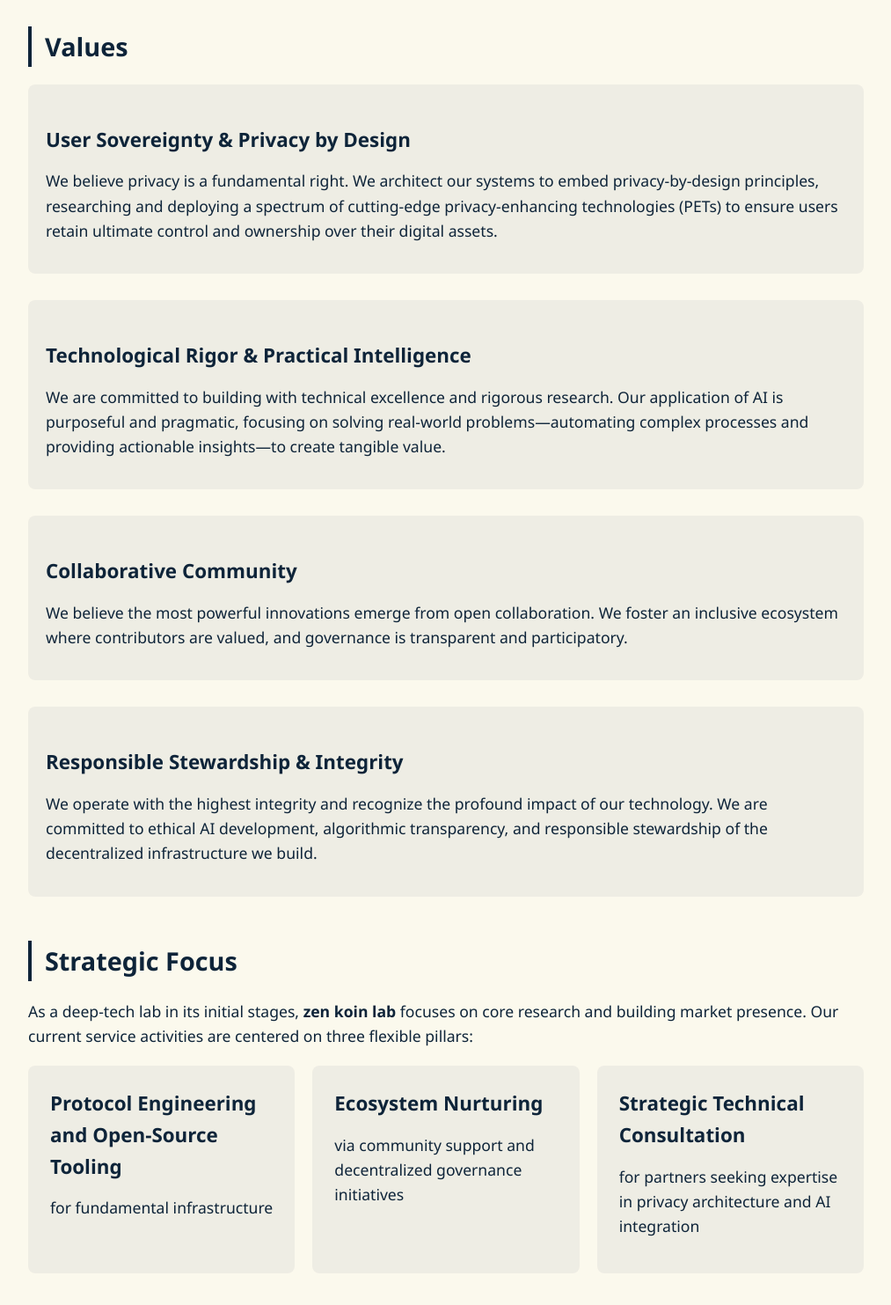
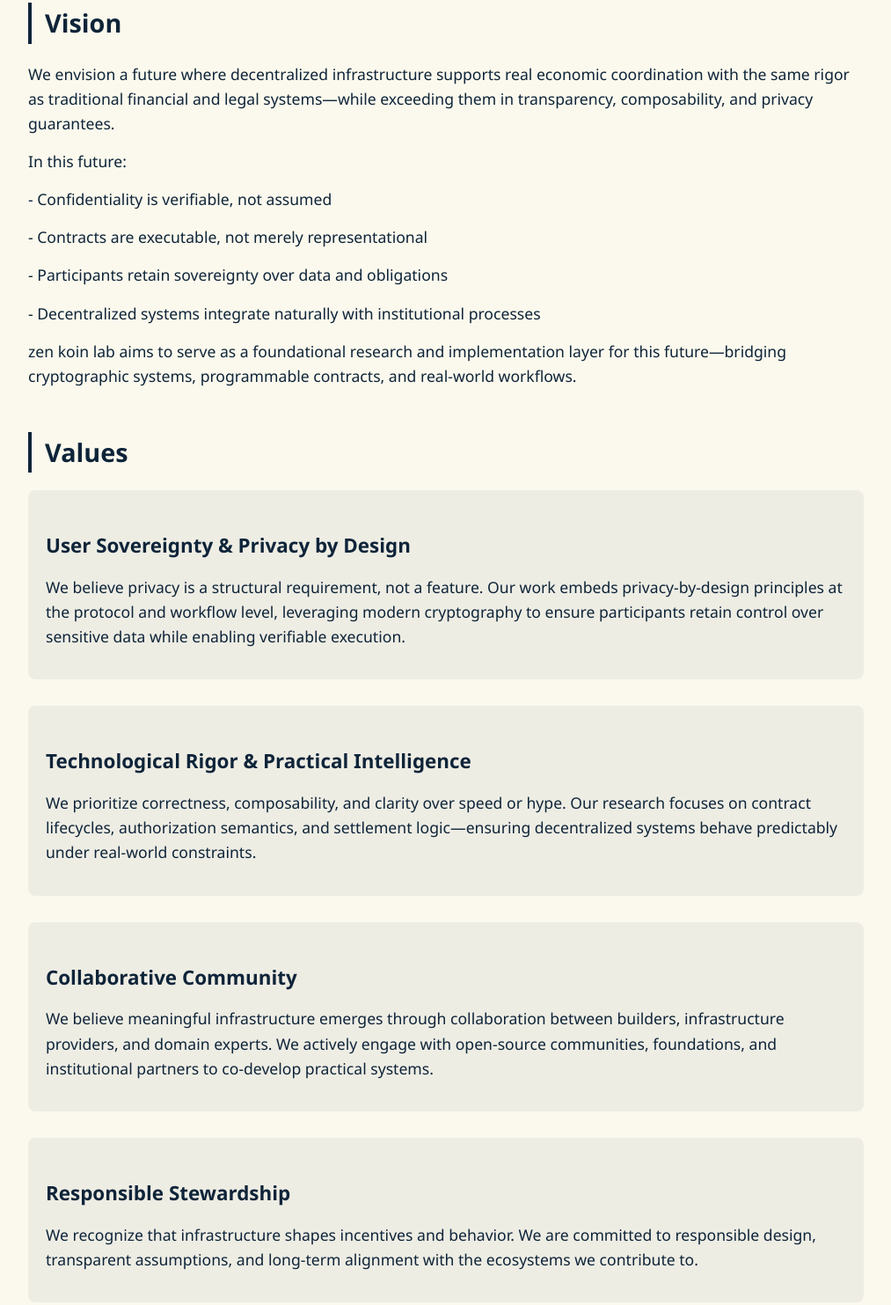
Before and after one commit to zkoinlab/zkoinweb, a plain HTML site: page index.html in a window 1280 px wide. Shown: the part 1269-2752 px from the top of the page at 88% size, without its empty margins (258-1271 px from the left). Drawn offline with Linux system fonts and the light colour scheme.

Commit message:
Add files via upload

```diff
--- a/index.html
+++ b/index.html
@@ -342,24 +342,39 @@
                 <img src="logo.png" alt="zen koin lab logo" class="logo-image">
                 <div class="logo-text">無相實驗室</div>
             </div>
-            <p class="tagline">Intelligent Infrastructure for a Private Future.</p>
+            <p class="tagline">Programmable Workflows for Confidential Markets.</p>
         </header>
 
         <section id="introduction">
             <h2>Introduction</h2>
-            <p><strong>zen koin lab</strong> is a deep-technology research lab operating at the cutting-edge intersection of artificial intelligence and advanced cryptography. We architect foundational infrastructure that is inherently secure, highly scalable, and built upon comprehensive privacy frameworks. Our mission is to pioneer a new paradigm where decentralized systems are not only trustworthy and transparent but also intelligently autonomous and accessible to all. We are building the core components for a future defined by <span class="highlight">verifiable confidentiality</span> and empowered community growth.</p>
+            <p><strong>zen koin lab</strong> is a deep-technology research lab operating at the intersection of distributed systems, advanced cryptography, and programmable workflows. We design and validate foundational infrastructure that is inherently secure, privacy-preserving, and aligned with real-world institutional processes.</p>
 
-            <p>In fulfilling this mission, our key <span class="highlight">Roles and Responsibilities</span> extend beyond engineering. We are committed to <span class="highlight">educating the public</span> on the critical importance and mechanics of blockchain privacy technologies, <span class="highlight">sharing technical resources and knowledge</span> openly with the developer community, and <span class="highlight">uniting like-minded contributors</span> who share our vision for collaborative decentralized development.</p>
+            <p>Our work focuses on building execution-layer primitives for decentralized systems—where confidentiality, correctness, and multi-party coordination are first-class concerns. Rather than pursuing speculative financialization, we concentrate on verifiable workflows, contract-based settlement, and privacy-by-design architectures that support real economic activity.</p>
+
+            <p>Beyond engineering, we view education and ecosystem collaboration as core responsibilities. We contribute technical research and open resources to the developer community, engage with infrastructure partners and foundations, and collaborate with domain experts to ensure decentralized technologies are grounded in practical, production-relevant use cases.</p>
         </section>
 
         <section id="mission">
             <h2>Mission</h2>
-            <p>Our mission is to democratize access to secure, intelligent, and scalable decentralized technologies. We achieve this by engineering robust, privacy-preserving infrastructure and strategically deploying AI to enhance user experience, optimize network operations, and foster sustainable ecosystem growth. We are committed to equipping developers, creators, and organizations with the tools required to build and participate in a more private, efficient, and collaborative Web3 future.</p>
+            <p>Our mission is to enable secure, private, and programmable coordination for decentralized and institutional systems.</p>
+
+            <p>We achieve this by:<p>
+                <p>- Engineering privacy-preserving infrastructure and contract models<p>
+                <p>- Applying automation and intelligence to workflow execution, not speculation<p>
+                <p>- Supporting developers and organizations in modeling real-world processes—such as trade settlement, asset servicing, and multi-party agreements—on decentralized infrastructure<p>
+            <p>Our goal is to make privacy-preserving, contract-based systems usable, verifiable, and economically meaningful in real-world settings.<p>
         </section>
 
         <section id="vision">
             <h2>Vision</h2>
-            <p>We envision a world where decentralized networks and artificial intelligence coexist synergistically to create a <span class="highlight">global digital commons</span> that is both intelligently autonomous and fundamentally trustworthy. We aim to be the foundational layer for this future—a world where individuals have sovereign control over their data, where verifiable confidentiality is a standard, and where AI acts as a <span class="highlight">trusted collaborator</span> in community governance and value creation.</p>
+            <p>We envision a future where decentralized infrastructure supports real economic coordination with the same rigor as traditional financial and legal systems—while exceeding them in transparency, composability, and privacy guarantees.</p>
+
+            <p>In this future:<p>
+                <p>- Confidentiality is verifiable, not assumed<p>
+                <p>- Contracts are executable, not merely representational<p>
+                <p>- Participants retain sovereignty over data and obligations<p>
+                <p>- Decentralized systems integrate naturally with institutional processes<p>
+            <p>zen koin lab aims to serve as a foundational research and implementation layer for this future—bridging cryptographic systems, programmable contracts, and real-world workflows.<p>
         </section>
 
         <section id="values">
@@ -367,39 +382,39 @@
             <ul class="values-list">
                 <li>
                     <h3>User Sovereignty & Privacy by Design</h3>
-                    <p>We believe privacy is a fundamental right. We architect our systems to embed privacy-by-design principles, researching and deploying a spectrum of cutting-edge privacy-enhancing technologies (PETs) to ensure users retain ultimate control and ownership over their digital assets.</p>
+                    <p>We believe privacy is a structural requirement, not a feature. Our work embeds privacy-by-design principles at the protocol and workflow level, leveraging modern cryptography to ensure participants retain control over sensitive data while enabling verifiable execution.</p>
                 </li>
                 <li>
                     <h3>Technological Rigor & Practical Intelligence</h3>
-                    <p>We are committed to building with technical excellence and rigorous research. Our application of AI is purposeful and pragmatic, focusing on solving real-world problems—automating complex processes and providing actionable insights—to create tangible value.</p>
+                    <p>We prioritize correctness, composability, and clarity over speed or hype. Our research focuses on contract lifecycles, authorization semantics, and settlement logic—ensuring decentralized systems behave predictably under real-world constraints.</p>
                 </li>
                 <li>
                     <h3>Collaborative Community</h3>
-                    <p>We believe the most powerful innovations emerge from open collaboration. We foster an inclusive ecosystem where contributors are valued, and governance is transparent and participatory.</p>
+                    <p>We believe meaningful infrastructure emerges through collaboration between builders, infrastructure providers, and domain experts. We actively engage with open-source communities, foundations, and institutional partners to co-develop practical systems.</p>
                 </li>
                 <li>
-                    <h3>Responsible Stewardship & Integrity</h3>
-                    <p>We operate with the highest integrity and recognize the profound impact of our technology. We are committed to ethical AI development, algorithmic transparency, and responsible stewardship of the decentralized infrastructure we build.</p>
+                    <h3>Responsible Stewardship</h3>
+                    <p>We recognize that infrastructure shapes incentives and behavior. We are committed to responsible design, transparent assumptions, and long-term alignment with the ecosystems we contribute to.</p>
                 </li>
             </ul>
         </section>
 
         <section id="strategic-focus">
             <h2>Strategic Focus</h2>
-            <p>As a deep-tech lab in its initial stages, <strong>zen koin lab</strong> focuses on core research and building market presence. Our current service activities are centered on three flexible pillars:</p>
+            <p>As an early-stage deep-tech research lab, zen koin lab concentrates on foundational modeling and ecosystem integration rather than large-scale operations. Our current activities focus on three complementary pillars:</p>
 
             <div class="pillars">
                 <div class="pillar">
-                    <h3>Protocol Engineering and Open-Source Tooling</h3>
-                    <p>for fundamental infrastructure</p>
+                    <h3>Protocol & Workflow Engineering</h3>
+                    <p>Research and development of privacy-preserving contract models, settlement workflows, and execution-layer primitives for decentralized systems.</p>
                 </div>
                 <div class="pillar">
-                    <h3>Ecosystem Nurturing</h3>
-                    <p>via community support and decentralized governance initiatives</p>
+                    <h3>Ecosystem & Foundation Collaboration</h3>
+                    <p>Active engagement with infrastructure providers, foundations, and developer communities to validate use cases on DevNet/TestNet environments and contribute to ecosystem maturity.</p>
                 </div>
                 <div class="pillar">
-                    <h3>Strategic Technical Consultation</h3>
-                    <p>for partners seeking expertise in privacy architecture and AI integration</p>
+                    <h3>Strategic Technical Advisory</h3>
+                    <p>Selective technical collaboration with partners seeking expertise in privacy architecture, contract-based workflows, and decentralized settlement design.</p>
                 </div>
             </div>
         </section>
```
